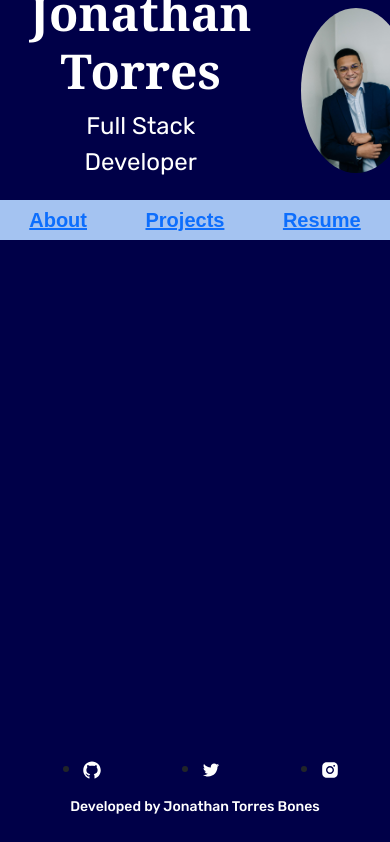
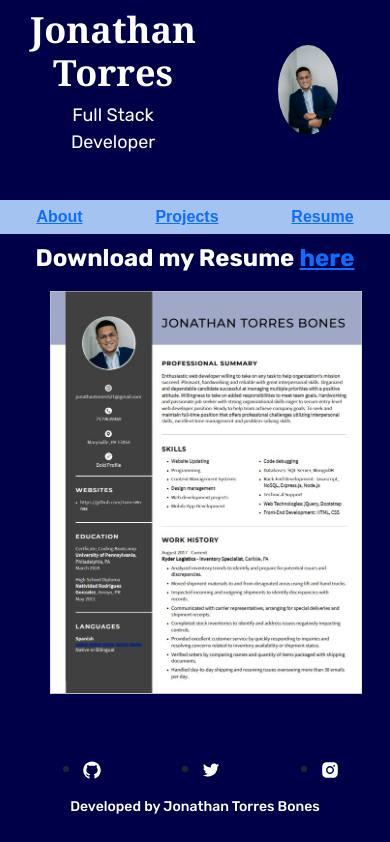
Before and after one commit to TorresBones/Portfolio, a React (Vite) app: page /resume in a window 390 px wide. Shown: the top 842 px of the page. Built offline with nearby package versions, Linux system fonts and the light colour scheme.

Commit message:
Last commit

```diff
--- a/src/pages/resume.jsx
+++ b/src/pages/resume.jsx
@@ -1,21 +1,24 @@
 import resume from "../assets/Resume.pdf";
+
+import resumeimg from "../assets/imgs/ResumeScreenshot.JPG";
+import resumeimg1 from "../assets/imgs/ResumeScreenshot1.JPG";
 
 import "../styles/index.css"
 
 export default function Resume() {
     return (
         <>
-        <section>
-            <div className="resume-container">
-            <iframe src={resume} width="100%" height="100%"></iframe>
-            </div>
-
-            <h2 id="resume-container">
+        <section id="resume-container">
+        <h2>
                 Download my Resume{" "}
                 <a href={resume} download="Jonathan-Torres-Resume">
                     here
                 </a>
             </h2>
+            <div>
+            <img src={resumeimg} alt="Resume Page 1" />
+            <img src={resumeimg1} alt="Resume Page 2" />
+            </div>
             <br></br>
         </section>
         </>
--- a/src/styles/App.css
+++ b/src/styles/App.css
@@ -86,3 +86,20 @@ ul {
   align-items: center;
   justify-content: space-around;
 }
+@media screen and (max-width: 768px) {
+  header h1 {
+    font-size: 36px;
+  }
+
+  header p {
+    font-size: 18px;
+  }
+
+  header #myImage {
+    width: 100px;
+  }
+
+  nav {
+    font-size: 16px;
+  }
+}
--- a/src/styles/index.css
+++ b/src/styles/index.css
@@ -26,20 +26,36 @@ p {
   margin: 25px;
 }
 
-#resume-container {
-  text-align: center;
-  color: black;
+#resume-container img{
+  align-items: center;
+  margin-top: 15px;
+  margin: 50px;
 }
 
-iframe {
-  width: 100%;
-  height: 700px;
+#resume-container h2 {
+  text-align: center;
+  font-weight: bold;
+  color: white;
+  margin-top: 20px;
 }
 
-/* @media (max-width: 768px) {
-  body, #root, html {
-    display: flex;
-    flex-wrap: wrap;
-    width: 100%;
-    padding: 0 20px;
-  }} */
+@media screen and (max-width: 768px) {
+  #aboutme {
+    margin: 20px;
+    margin-bottom: 100px;
+  }
+
+  p {
+    margin: 15px;
+  }
+
+  #resume-container img {
+    width: 80%;
+    margin-top: 10px;
+  }
+
+  #resume-container h2 {
+    font-size: 24px;
+    margin-top: 10px;
+  }
+}
```
Also changed, not shown: src/assets/imgs/ResumeScreenshot.JPG (added), src/assets/imgs/ResumeScreenshot1.JPG (added).
